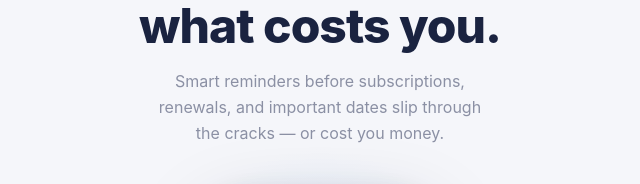
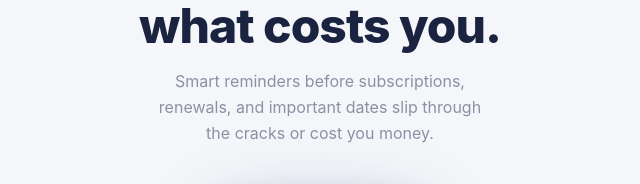
Before and after one commit to mikaelberglund1976-prog/reminder-for-simplicity, a Next.js app in the folder app/: page / in a window 1280 px wide. Shown: the part 121-305 px from the top of the page, without its empty margins (320-960 px from the left). Built offline with nearby package versions, Linux system fonts and the light colour scheme.

Commit message:
landing: remove em dash from subtitle

```diff
--- a/app/src/app/page.tsx
+++ b/app/src/app/page.tsx
@@ -34,7 +34,7 @@ export default function Home() {
           fontSize: 16, color: "#8B90A4", lineHeight: 1.6,
           maxWidth: 340, margin: "0 0 40px",
         }}>
-          Smart reminders before subscriptions, renewals, and important dates slip through the cracks — or cost you money.
+          Smart reminders before subscriptions, renewals, and important dates slip through the cracks or cost you money.
         </p>
 
         {/* ── Phone mockup ── */}
```
